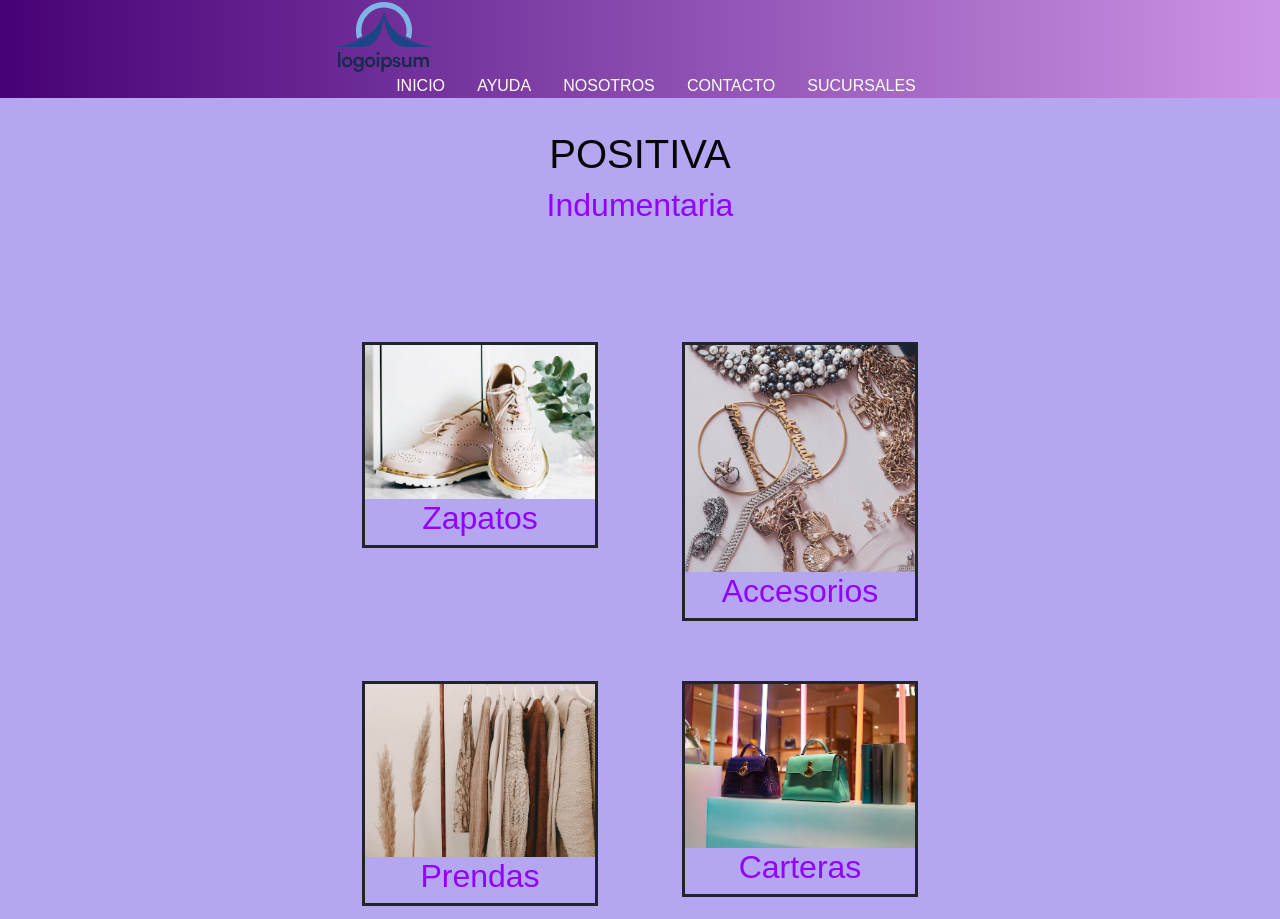
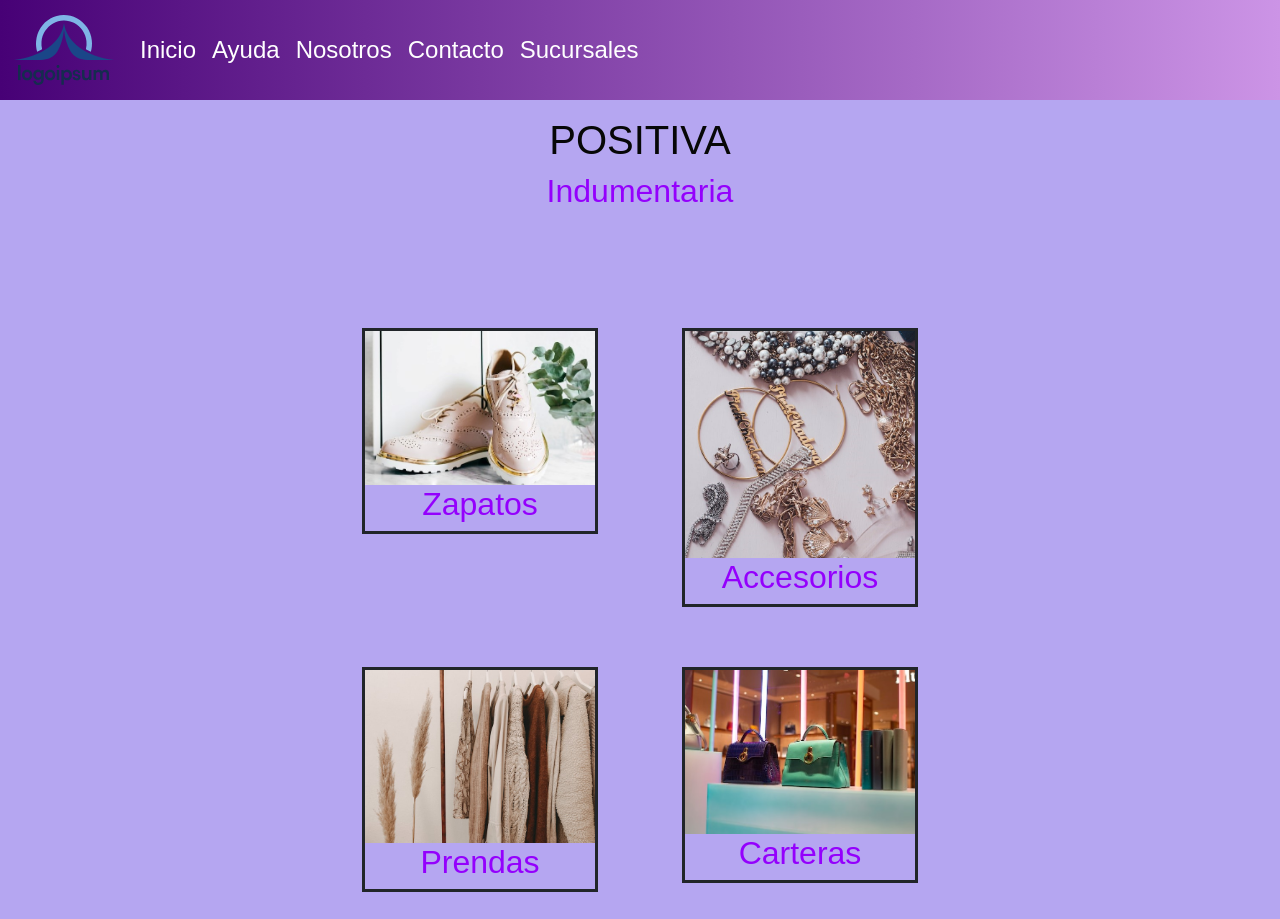
Before and after one commit to AlejandroGigena/MiProyecto, a website: page pages/nosotros.html in a window 1280 px wide. Shown: the top 919 px of the page. Drawn offline with nearby package versions, Linux system fonts and the light colour scheme.

Commit message:
agregado de nav responisve

```diff
--- a/pages/nosotros.html
+++ b/pages/nosotros.html
@@ -17,23 +17,28 @@
 
   <body>
     <header>
-      <div class="container">
-        <a href="../index.html">
-          <img src="../img/logoipsum-241.svg" alt="logoipsum-241" />
-        </a>
+      <nav class="navbar navbar-expand-lg bg-body-tertiary">
+        <div class="container-fluid">
+          <a class="navbar-brand" href="../index.html">
+            <img src="../img/logoipsum-241.svg" alt="logoipsum-241" />
+          </a>
 
-        <nav>
-          <ul class="nav__list">
-            <li><a class="nav__link" href="../index.html"> inicio</a></li>
-            <li><a class="nav__link" href="./ayuda.html">Ayuda</a></li>
-            <li><a class="nav__link" href="./nosotros.html">Nosotros</a></li>
-            <li><a class="nav__link" href="./contacto.html">Contacto</a></li>
-            <li>
-              <a class="nav__link" href="./sucursales.html">Sucursales</a>
-            </li>
-          </ul>
-        </nav>
-      </div>
+          <button class="navbar-toggler" type="button" data-bs-toggle="collapse" data-bs-target="#navbarNavAltMarkup"
+            aria-controls="navbarNavAltMarkup" aria-expanded="false" aria-label="Toggle navigation">
+            <span class="navbar-toggler-icon"></span>
+          </button>
+          <div class="collapse navbar-collapse" id="navbarNavAltMarkup">
+            <div class="navbar-nav">
+              <a class="nav-link active text-white fs-4" aria-current="page" href="../index.html">Inicio</a>
+              <a class="nav-link text-white fs-4" href="./ayuda.html">Ayuda</a>
+              <a class="nav-link text-white fs-4" href="#">Nosotros</a>
+              <a class="nav-link text-white fs-4" href="./contacto.html">Contacto</a>
+              <a class="nav-link text-white fs-4" href="./sucursales.html">Sucursales</a>
+
+            </div>
+          </div>
+        </div>
+      </nav>
     </header>
     <div>
       <div class="title1">
@@ -90,6 +95,7 @@
     </section>
 
     <footer>
+      <!--comienzo de footer-->
       <div class="container">
         <div class="footer-sm">
           <div class="footer-sm__icons">
```
Also changed, not shown: index.html (+23 -15 lines), pages/ayuda.html (+28 -15 lines), pages/contacto.html (+22 -14 lines), pages/sucursales.html (+20 -18 lines).
